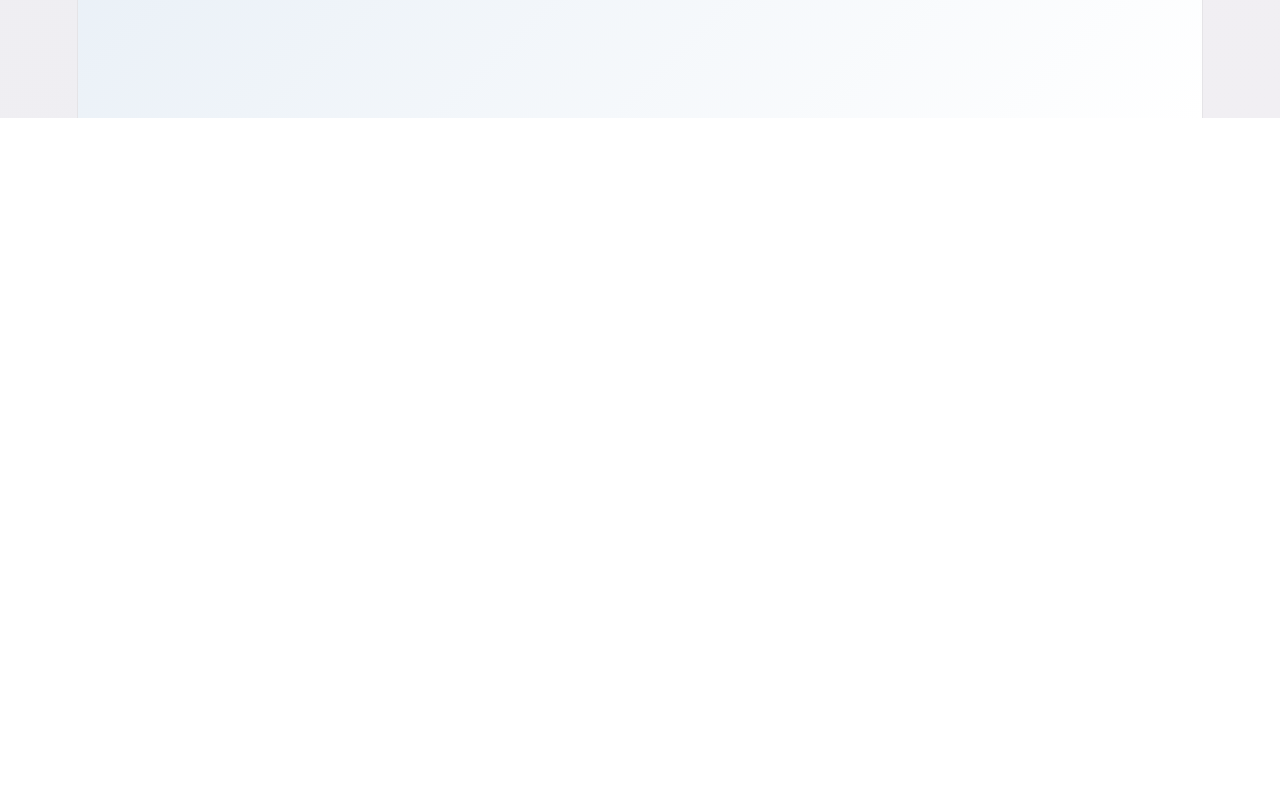
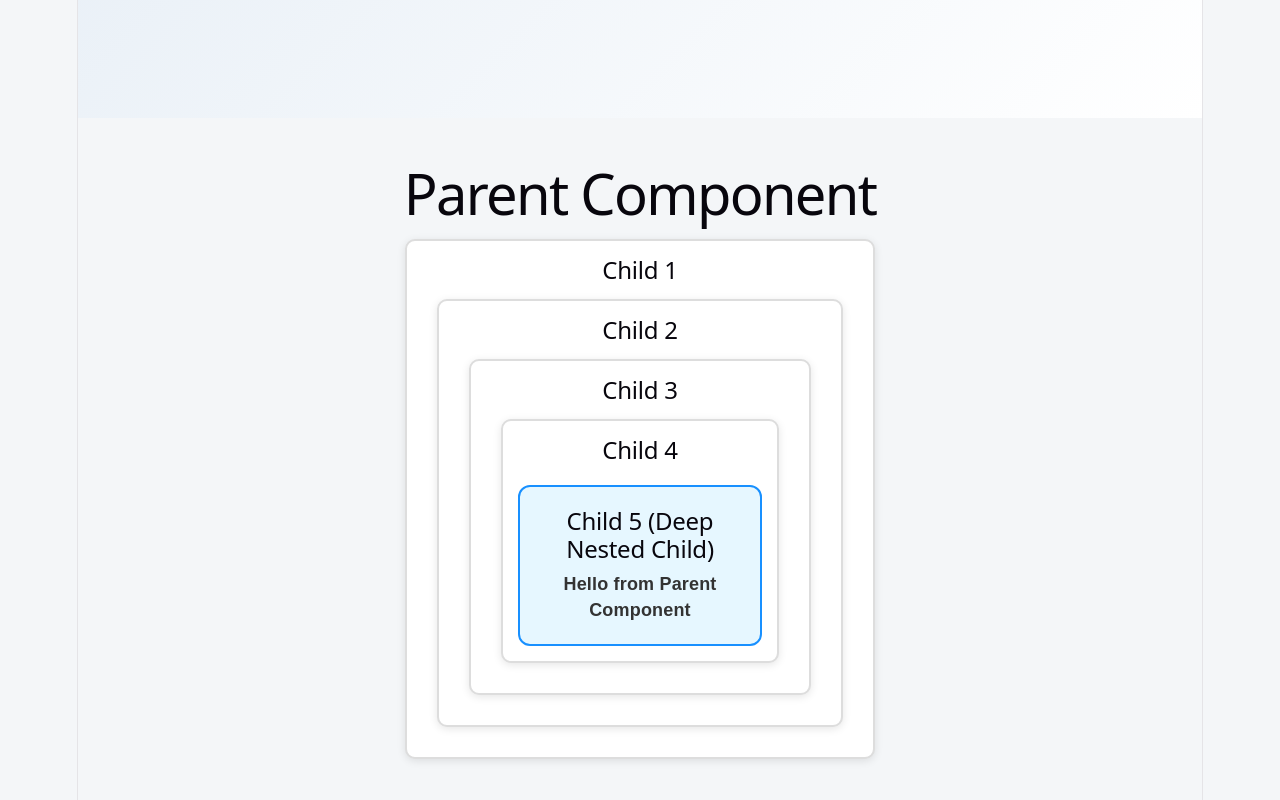
Before and after one commit to Noor-mommadhi11/React-learning, a React (Vite) app: page / in a window 1280 px wide. Shown: the part 2293-3093 px from the top of the page. Before the commit the page ends 2411 px from the top, so only its background shows below. Built offline with nearby package versions, Linux system fonts and the light colour scheme.

Commit message:
"Nested Components & Data Passing"

```diff
--- a/src/App.jsx
+++ b/src/App.jsx
@@ -11,7 +11,7 @@ import SignInPage from "./components/SignInPage";
 import RegistrationForm from "./components/RegistrationForm";
 import StopwatchTimer from "./components/StopwatchTimer";
 import UseRef from "./components/UseRef";
-
+import ParentNested from "./components/ParentNested";
 
 function App() {
   return (
@@ -25,6 +25,7 @@ function App() {
       <RegistrationForm/>
       <StopwatchTimer/>
       <UseRef/>
+      <ParentNested />
       </>
 
   );
--- /dev/null
+++ b/src/components/Child1.jsx
@@ -0,0 +1,12 @@
+import Child2 from "./Child2";
+
+function Child1({ data }) {
+  return (
+    <div className="box">
+      <h2>Child 1</h2>
+      <Child2 data={data} />
+    </div>
+  );
+}
+
+export default Child1;
--- /dev/null
+++ b/src/components/Child2.jsx
@@ -0,0 +1,12 @@
+import Child3 from "./Child3";
+
+function Child2({ data }) {
+  return (
+    <div className="box">
+      <h2>Child 2</h2>
+      <Child3 data={data} />
+    </div>
+  );
+}
+
+export default Child2;
--- /dev/null
+++ b/src/components/Child3.jsx
@@ -0,0 +1,12 @@
+import Child4 from "./Child4";
+
+function Child3({ data }) {
+  return (
+    <div className="box">
+      <h2>Child 3</h2>
+      <Child4 data={data} />
+    </div>
+  );
+}
+
+export default Child3;
--- /dev/null
+++ b/src/components/Child4.jsx
@@ -0,0 +1,12 @@
+import Child5 from "./Child5";
+
+function Child4({ data }) {
+  return (
+    <div className="box">
+      <h2>Child 4</h2>
+      <Child5 data={data} />
+    </div>
+  );
+}
+
+export default Child4;
--- /dev/null
+++ b/src/components/Child5.jsx
@@ -0,0 +1,10 @@
+function Child5({ data }) {
+  return (
+    <div className="final-box">
+      <h2>Child 5 (Deep Nested Child)</h2>
+      <p>{data}</p>
+    </div>
+  );
+}
+
+export default Child5;
--- /dev/null
+++ b/src/components/ParentNested.jsx
@@ -0,0 +1,15 @@
+import Child1 from "./Child1";
+import "../styles/Nested.css";
+
+function ParentNested()  {
+  const message = "Hello from Parent Component ";
+
+  return (
+    <div className="container">
+      <h1>Parent Component</h1>
+      <Child1 data={message} />
+    </div>
+  );
+}
+
+export default ParentNested;
--- /dev/null
+++ b/src/styles/Nested.css
@@ -0,0 +1,31 @@
+body {
+  font-family: Arial, sans-serif;
+  background: #f4f6f8;
+}
+
+.container {
+  width: 500px;
+  margin: 30px auto;
+  text-align: center;
+}
+
+.box {
+  margin: 15px;
+  padding: 15px;
+  border: 2px solid #ddd;
+  border-radius: 10px;
+  background: white;
+  box-shadow: 0 2px 8px rgba(0, 0, 0, 0.1);
+}
+
+.final-box {
+  margin-top: 20px;
+  padding: 20px;
+  border-radius: 12px;
+  background: #e6f7ff;
+    border: 2px solid #ddd;
+
+  border: 2px solid #1890ff;
+  font-weight: bold;
+  color: #333;
+}
--- a/src/styles/UseRef.css
+++ b/src/styles/UseRef.css
@@ -32,13 +32,13 @@
   height: 160px;
   border-radius: 50%;
   object-fit: cover;
-  border: 4px solid #4a90e2;
+  /* border: 4px solid #4a90e2; */
   margin-bottom: 20px;
 }
 
 .upload-btn {
   padding: 12px 20px;
-  background: #4a90e2;
+  background: green;
   color: white;
   border: none;
   border-radius: 10px;
```
